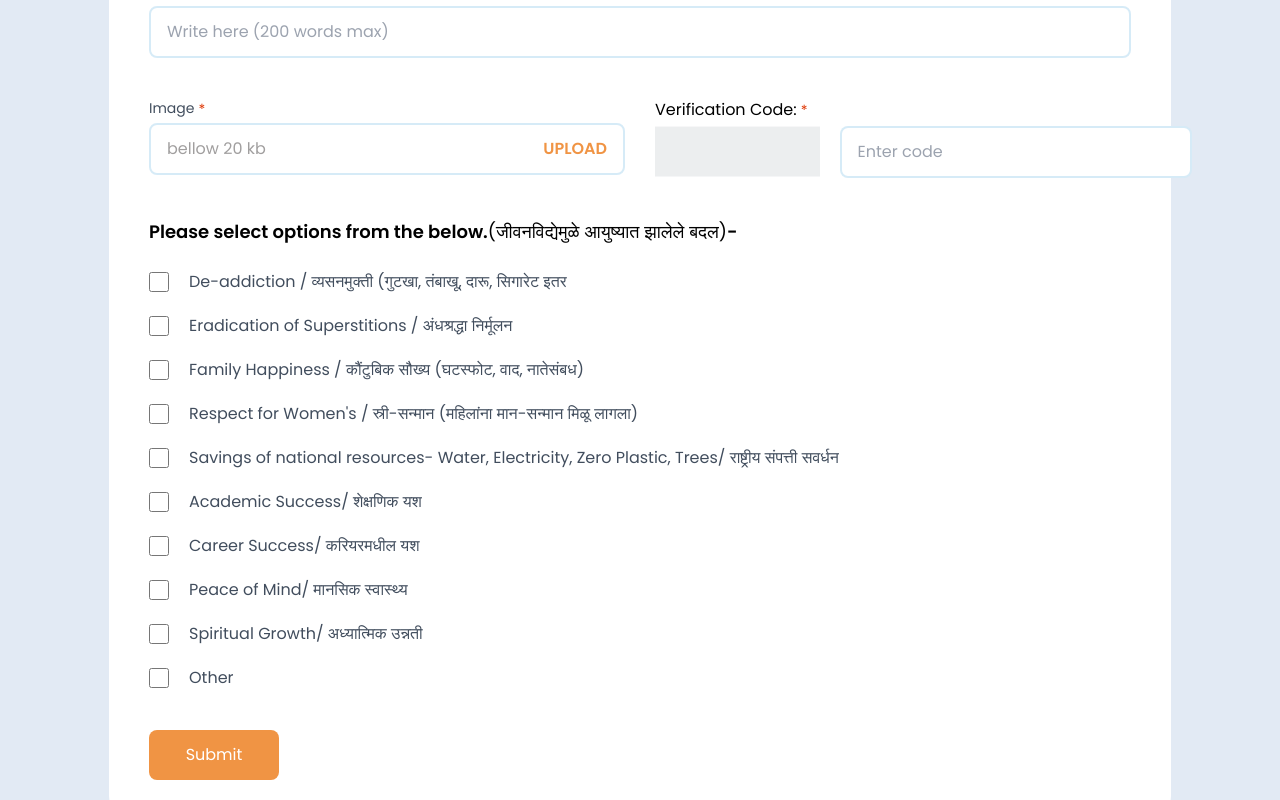
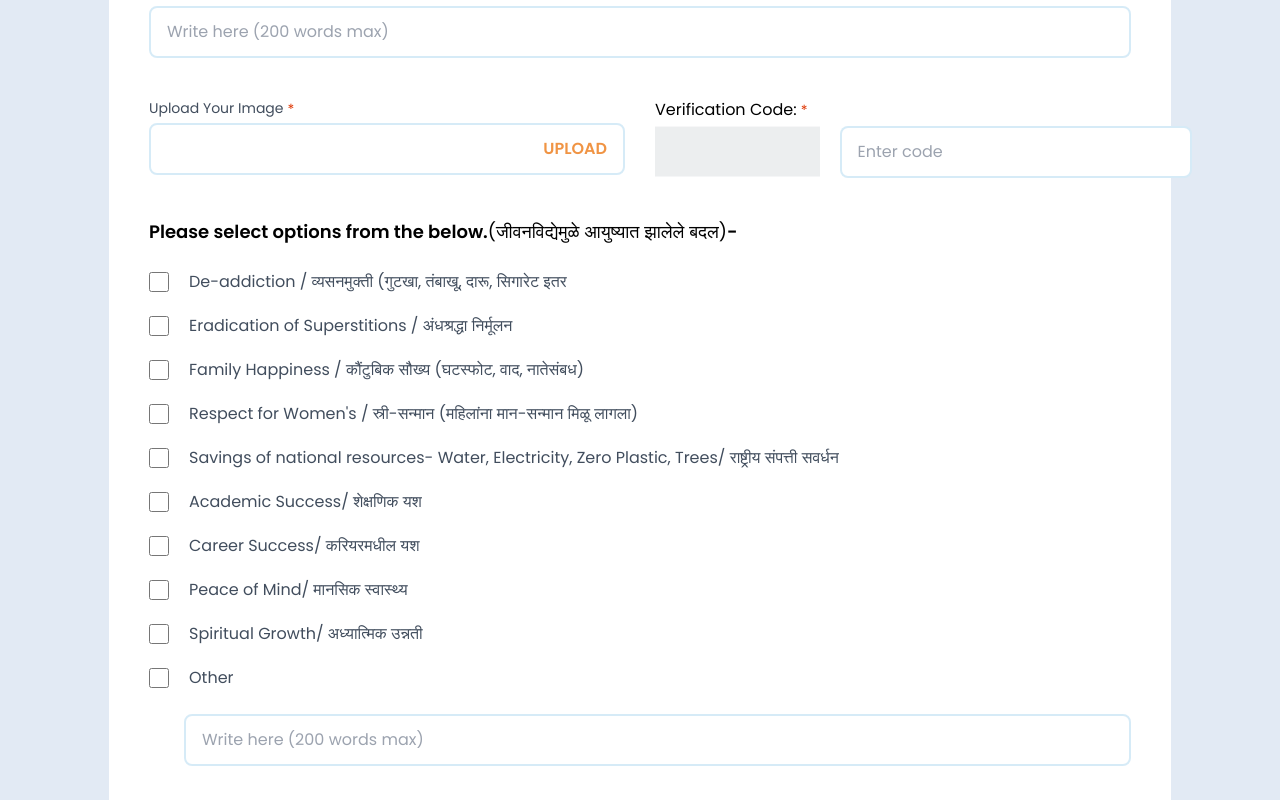
Before and after one commit to Lemon-Yellow-LLP/jeevanvidya, a React (Vite) app: page /testimonial in a window 1280 px wide. Shown: the part 2480-3280 px from the top of the page. Built offline with nearby package versions, Linux system fonts and the light colour scheme.

Commit message:
Video testemonial added

```diff
--- a/src/components/InputFields/UploadImage/index.jsx
+++ b/src/components/InputFields/UploadFile/index.jsx
@@ -1,6 +1,6 @@
 import React, { memo } from 'react';
 
-function UploadImage({
+function UploadFile({
   label,
   name,
   error,
@@ -37,7 +37,7 @@ function UploadImage({
         />
 
         <span className='selected-file-name text-[#a19f9f] cursor-default'>
-          {imageName ? imageName : 'bellow 20 kb'}
+          {imageName ? imageName : ''}
         </span>
 
         <label htmlFor='fileInput' className='text-[#F09444] font-semibold cursor-pointer'>
@@ -59,4 +59,4 @@ function UploadImage({
   );
 }
 
-export default memo(UploadImage);
+export default memo(UploadFile);
--- a/src/pages/TestPage.jsx
+++ b/src/pages/TestPage.jsx
@@ -1,6 +1,6 @@
 import CaptchaWithInput from '@/components/InputFields/CaptchaWithInput';
 import TextInput from '@/components/InputFields/TextInput';
-import UploadImage from '@/components/InputFields/UploadImage';
+import UploadImage from '@/components/InputFields/UploadFile';
 import React, { useCallback, useState } from 'react';
 import TestCaptcha from '@/assets/testCaptcha.png';
 import Dropdown from '@/components/InputFields/Dropdown';
--- a/src/pages/Testimonial/index.jsx
+++ b/src/pages/Testimonial/index.jsx
@@ -9,7 +9,7 @@ import videoTestImg from '@/assets/videoImg.png';
 import { useCallback, useState } from 'react';
 import MediaCard from '@/components/MediaCard';
 import TextInput from '@/components/InputFields/TextInput';
-import UploadImage from '@/components/InputFields/UploadImage';
+import UploadFile from '@/components/InputFields/UploadFile';
 import CaptchaWithInput from '@/components/InputFields/CaptchaWithInput';
 import Checkbox from '@/components/InputFields/Checkbox';
 import TestCaptcha from '@/assets/testCaptcha.png';
@@ -129,7 +129,8 @@ const inititalValues = {
   location: '',
   message: '',
   verificationCode: '',
-  image: '',
+  file: '',
+  other: '',
 };
 
 const Testimonial = () => {
@@ -149,10 +150,10 @@ const Testimonial = () => {
     },
   });
 
-  const handleChangeImage = (e) => {
+  const handleChangeFile = (e) => {
     const file = e.target.files[0];
     let newData = { ...values };
-    newData.image = file;
+    newData.file = file;
     setValues({ ...newData });
   };
 
@@ -313,15 +314,28 @@ const Testimonial = () => {
           />
 
           <div className='flex gap-[30px]'>
-            <UploadImage
-              name='image'
-              label='Image'
-              error={errors.image}
-              onChange={handleChangeImage}
-              required
-              imageName={values.image.name}
-              touched={touched}
-            />
+            {activeTab && activeTab === 'Written Testimonial' ? (
+              <UploadFile
+                name='file'
+                label='Upload Your Image'
+                error={errors.file}
+                onChange={handleChangeFile}
+                required
+                imageName={values.file.name}
+                touched={touched}
+              />
+            ) : (
+              <UploadFile
+                name='file'
+                label='Upload Your Video'
+                error={errors.file}
+                onChange={handleChangeFile}
+                required
+                imageName={values.file.name}
+                touched={touched}
+              />
+            )}
+
             <CaptchaWithInput
               name='verificationCode'
               label='Verification Code: '
@@ -349,6 +363,15 @@ const Testimonial = () => {
                   label={e.label}
                 />
               ))}
+            <div className='ml-[35px]'>
+              <TextInput
+                name='other'
+                placeholder='Write here (200 words max)'
+                onChange={handleChange}
+                value={values.other}
+                max={200}
+              />
+            </div>
           </div>
           <Button
             type='submit'
--- a/src/validationSchemas/index.js
+++ b/src/validationSchemas/index.js
@@ -6,6 +6,6 @@ export const testimonialValidations = Yup.object({
   about: Yup.string().required('About is required'),
   location: Yup.string().required('Location is required'),
   message: Yup.string().required('Testimonial / Message is required').max(200),
-  image: Yup.string().required('Image is required'),
+  file: Yup.string().required('File is required'),
   verificationCode: Yup.string().required('Verification Code is required'),
 });
```
